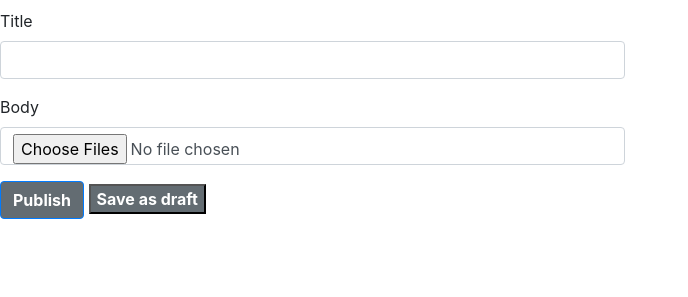
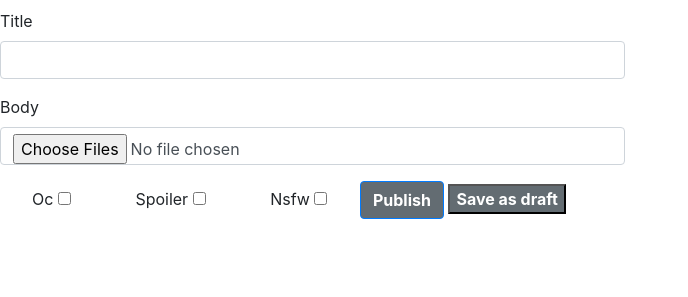
Before and after one commit to MilesUpHQ/reddit-clone-rails, a Rails app: page /communities/1/posts/new in a window 1280 px wide. Shown: the part 157-454 px from the top of the page, without its empty margins (0-688 px from the left). Run offline with Rails 7, Linux system fonts and the light colour scheme; a user stored in the database is signed in; data comes from the database, SQL or seed files in the repository; tables that the repository leaves empty hold one stand-in row (values such as "Sample post"); style sheets or scripts are compiled from the project's sources; some libraries are stand-ins or nearby versions.

Commit message:
Forms added for content warnings

```diff
--- a/app/controllers/posts_controller.rb
+++ b/app/controllers/posts_controller.rb
@@ -88,7 +88,7 @@ end
 
   def post_values
     params.require(:post).permit(:title, :body )
-    params.require(:post).permit(:title, :body ,:is_drafted, :closed, images: [])
+    params.require(:post).permit(:title, :body , :oc , :spoiler , :nsfw, :is_drafted, :closed, images: [])
   end
 
 end
--- a/app/views/posts/_form.html.erb
+++ b/app/views/posts/_form.html.erb
@@ -10,8 +10,26 @@
         <%= form.rich_text_area :body, class: "textarea" %>
         <%= form.file_field :images, multiple: true, :class=>"form-control", :placeholder=>"" %>
       </div>
-        <%= form.submit "Publish", class: "btn btn-primary" %>
-        <%= button_to "Save as draft", draft_path(post: @post), :method => "get" %>
+      <div class="d-inline m-4 pr-1">
+        <div class="d-inline ml-2">
+          <%= form.label 'OC' %>
+          <%= form.check_box :oc %>
+        </div>
+      </div>
+      <div class="d-inline m-4 pr-1">
+        <div class="d-inline ml-2">
+          <%= form.label 'Spoiler' %>
+          <%= form.check_box :spoiler  %>
+        </div>
+      </div>
+      <div class="d-inline m-4 pr-1">
+        <div class="d-inline ml-2">
+          <%= form.label 'NSFW' %>
+          <%= form.check_box :nsfw %>
+        </div>
+      </div>
+      <%= form.submit "Publish", class: "btn btn-primary" %>
+      <%= button_to "Save as draft", draft_path(post: @post), :method => "get" %>
     <% end%>
   </div>
 </div>
```
Also changed, not shown: db/migrate/20221227064824_set_default_to_sensitive_contents.rb (added, +7 -0 lines), db/schema.rb.
